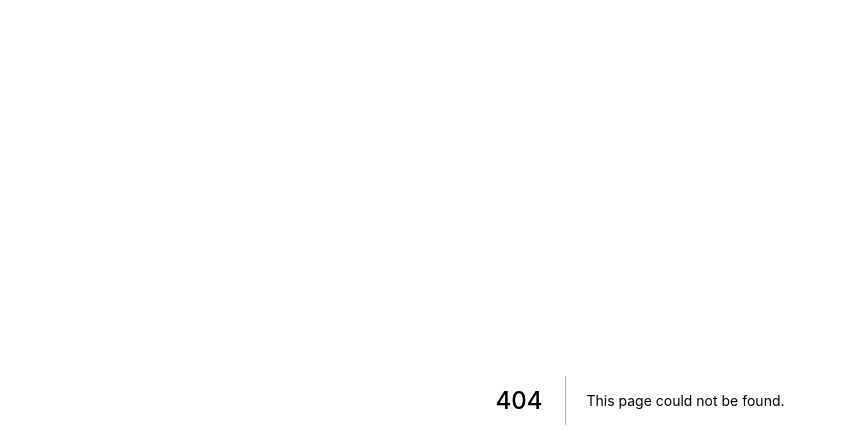
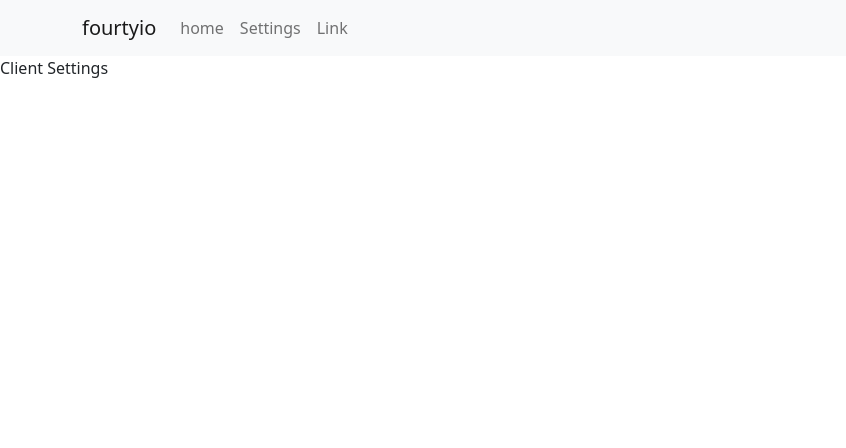
Before and after one commit to mdreesen/fourtyio, a Next.js app in the folder frontend/: page /home/client/settings in a window 1280 px wide. Before the commit this address had no page. Shown: the top 448 px of the page, without its empty margins (0-846 px from the left). Built offline with nearby package versions, Linux system fonts and the light colour scheme.

Commit message:
Changing the routes for worker and client on the frontend

```diff
--- a/frontend/components/Navigation/index.js
+++ b/frontend/components/Navigation/index.js
@@ -7,10 +7,10 @@ export default function Navigation() {
     return (
         <Navbar bg="light" variant="light">
             <Container>
-                <Navbar.Brand href="#home">Navbar</Navbar.Brand>
+                <Navbar.Brand href="#home">fourtyio</Navbar.Brand>
                 <Nav className="me-auto">
-                    <Nav.Link href="#home">Link</Nav.Link>
-                    <Nav.Link href="#features">Link</Nav.Link>
+                    <Nav.Link href="/home/client/home">home</Nav.Link>
+                    <Nav.Link href="/home/client/settings">Settings</Nav.Link>
                     <Nav.Link href="#pricing">Link</Nav.Link>
                 </Nav>
             </Container>
--- /dev/null
+++ b/frontend/pages/home/client/settings.js
@@ -0,0 +1,13 @@
+import Head from 'next/head';
+import Layout from '../../../components/layout';
+
+export default function ClientHome() {
+    return (
+        <Layout>
+            <Head>
+                <title>Client Settings</title>
+            </Head>
+            <div>Client Settings</div>
+        </Layout>
+    );
+}
--- a/frontend/pages/home/client-home.js
+++ b/frontend/pages/home/worker/settings.js
@@ -1,13 +1,13 @@
 import Head from 'next/head';
 import Layout from '../../components/Layout';
 
-export default function ClientHome() {
+export default function WorkerHome() {
     return (
         <Layout>
             <Head>
-                <title>Client Home</title>
+                <title>Worker Home</title>
             </Head>
-            <div>Client Home</div>
+            <div>Worker Home</div>
         </Layout>
     );
 }
```
Also changed, not shown: frontend/pages/home/client/home.js (added, +13 -0 lines), frontend/pages/index.js (+10 -6 lines), frontend/pages/home/worker/home.js (renamed from frontend/pages/home/worker-home.js), 1 other file (tests, documents, lock files or other folders).
